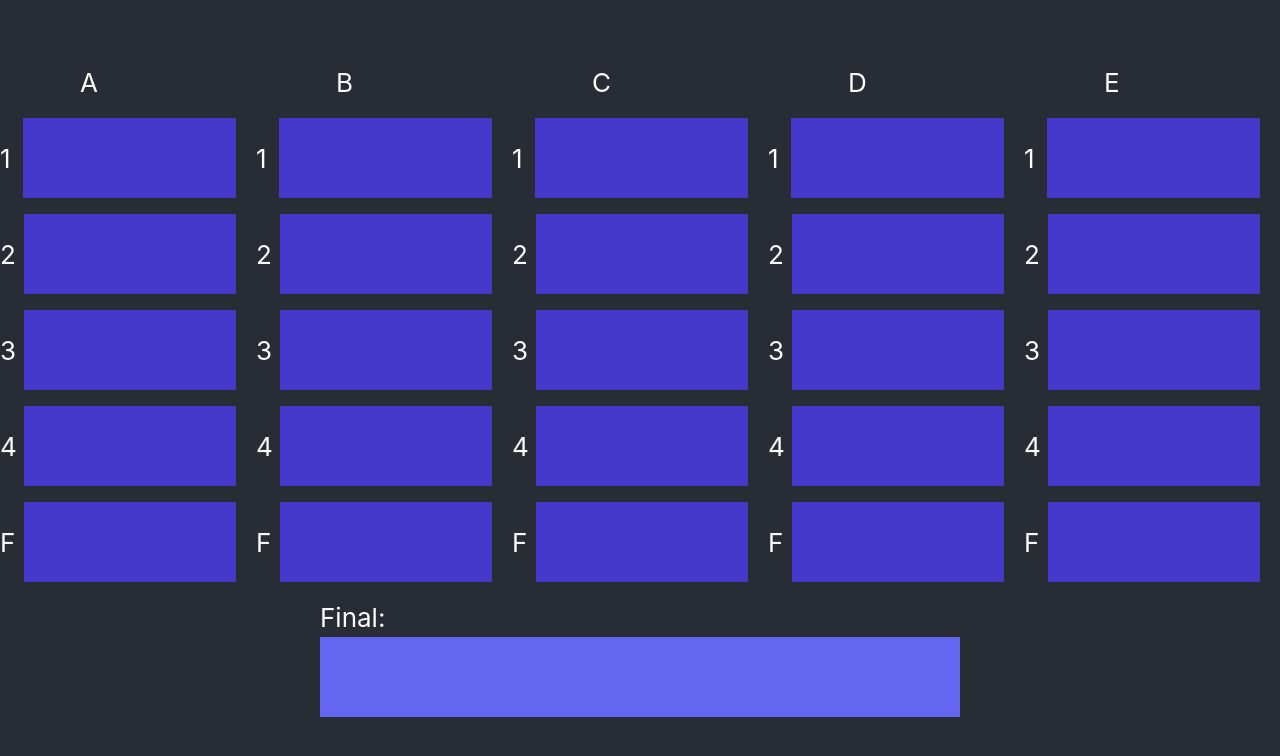
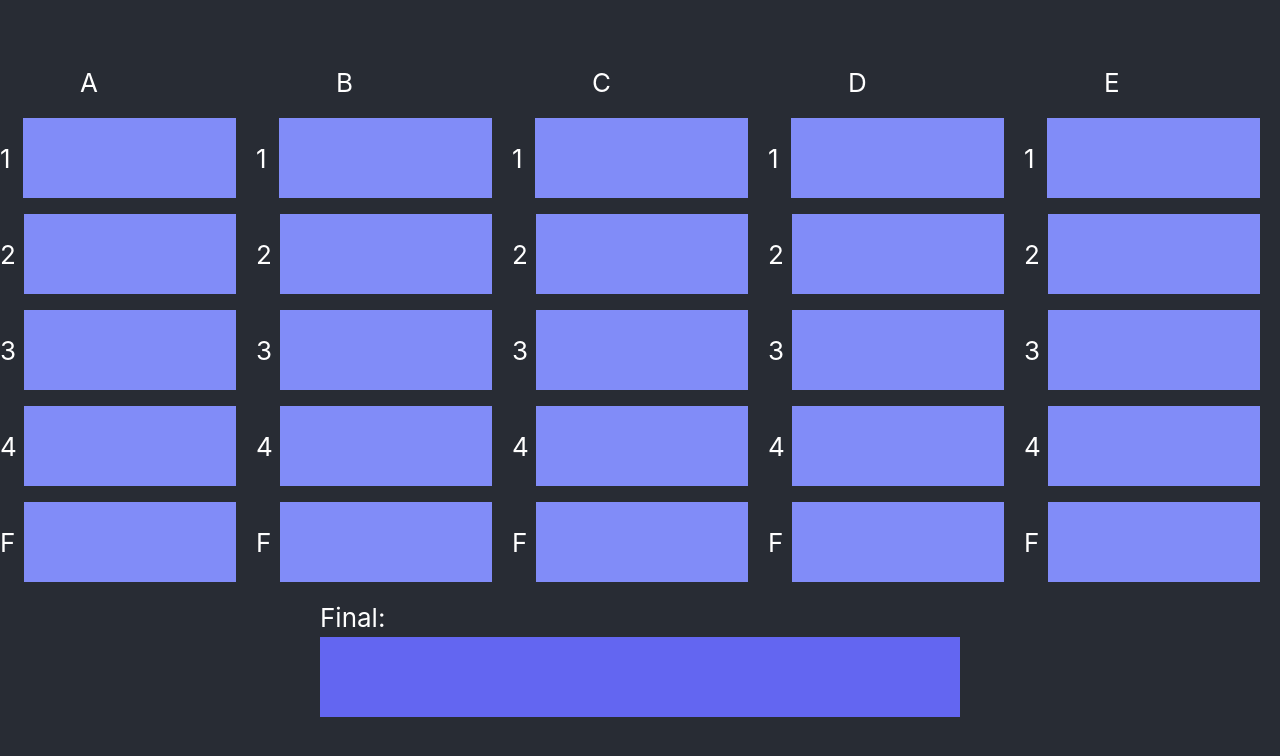
Before and after one commit to FraktonDevelopers/association-quiz, a React (Create React App) app: page /show-client in a window 1280 px wide. Shown: the top 756 px of the page. Built offline with nearby package versions, Linux system fonts and the light colour scheme.

Commit message:
optimise some code

```diff
--- a/src/pages/ShowClient.tsx
+++ b/src/pages/ShowClient.tsx
@@ -38,7 +38,7 @@ export default function CreateEdit() {
                         verticalColumns.map((row) => {
                           return (<div className="flex items-center mb-4">
                             <span className="w-4 mr-2 text-white pr-1">{row===5?'F':row}</span>
-                            <button className={currentOver === category+row? 'w-full text-white bg-indigo-500 p-10 text-center' : 'w-full text-white bg-indigo-700 p-10 text-center'}>{association[category+row]}</button>
+                            <button className={`w-full text-white p-10 text-center ${currentOver === category+row? 'bg-indigo-500' : 'bg-indigo-400'}`}>{association[category+row]}</button>
                           </div>)
                         })
                       }
```
